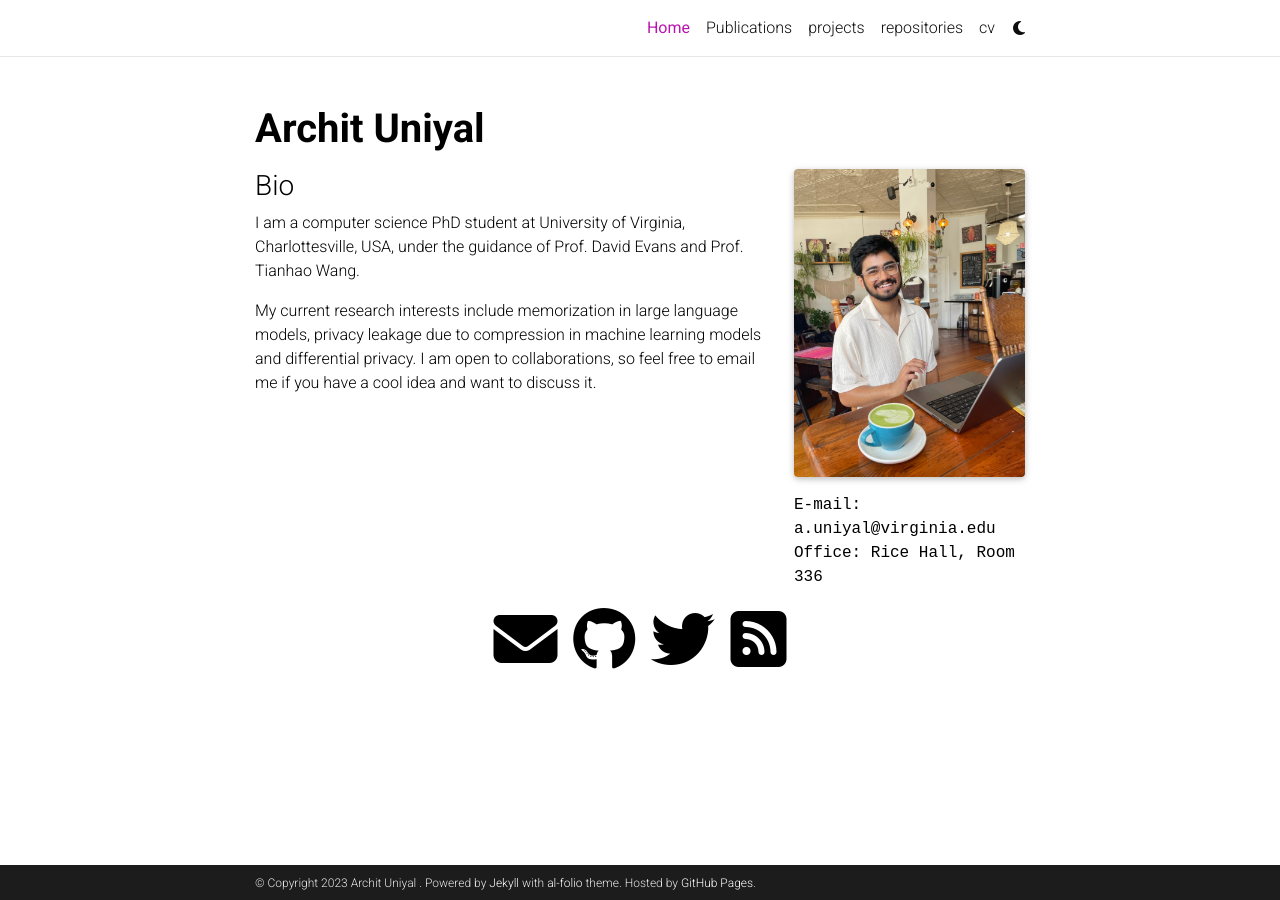
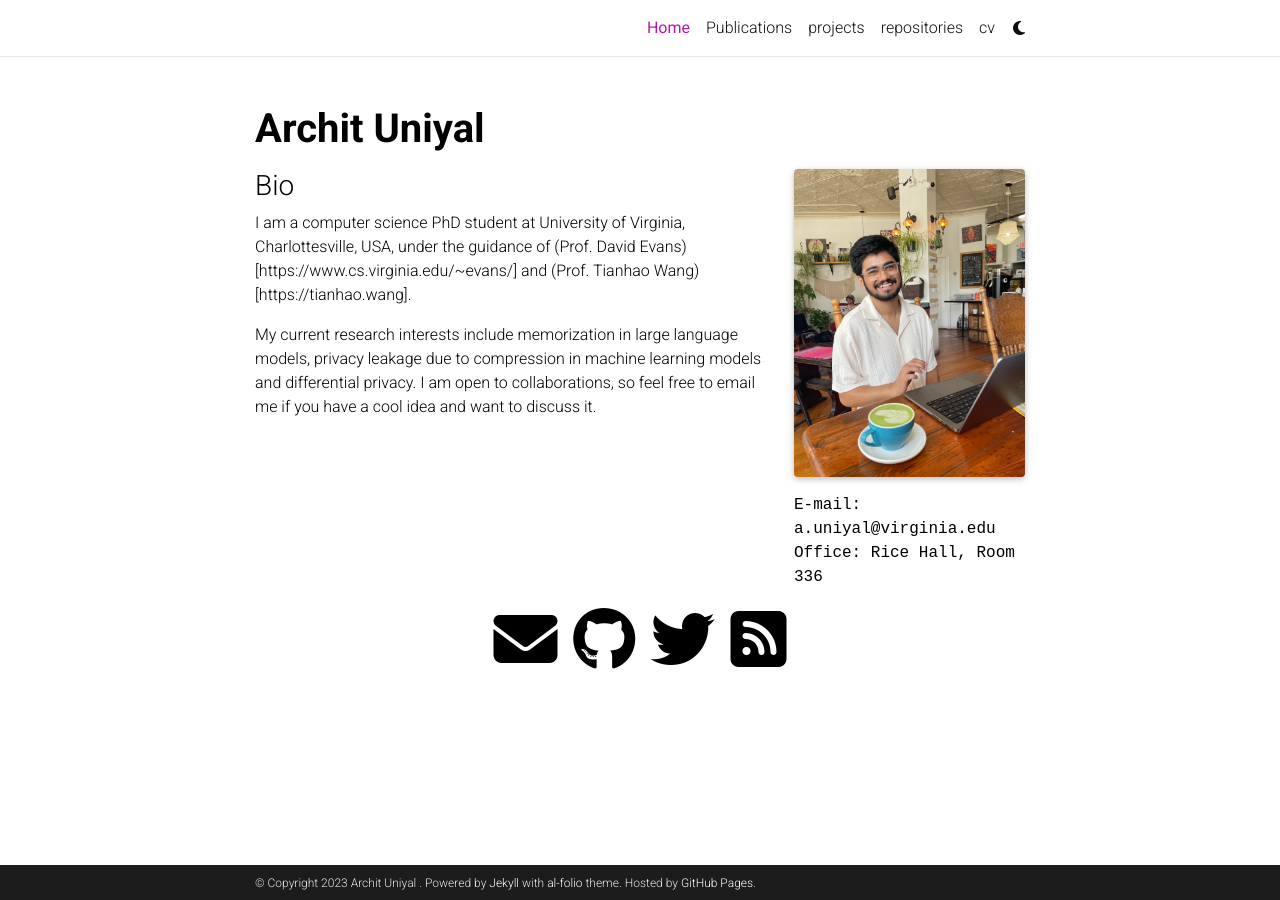
Before and after one commit to archit31uniyal/archit31uniyal.github.io, a Jekyll site: the page built from _pages/about.md, in a window 1280 px wide. Built offline with Jekyll 4.4.1, drawn with Linux system fonts in a browser that asks for light colours; comment, search, counter and statistics services are not loaded; a style sheet for code colours, icons or effects is not loaded; some of the changed lines change nothing that is shown.

Commit message:
minor changes

```diff
--- a/_pages/about.md
+++ b/_pages/about.md
@@ -19,6 +19,6 @@
 ---
 ### Bio
 
-I am a computer science PhD student at University of Virginia, Charlottesville, USA, under the guidance of Prof. David Evans and Prof. Tianhao Wang.
+I am a computer science PhD student at University of Virginia, Charlottesville, USA, under the guidance of (Prof. David Evans)[https://www.cs.virginia.edu/~evans/] and (Prof. Tianhao Wang)[https://tianhao.wang].
 
 My current research interests include memorization in large language models, privacy leakage due to compression in machine learning models and differential privacy. I am open to collaborations, so feel free to email me if you have a cool idea and want to discuss it.
```
